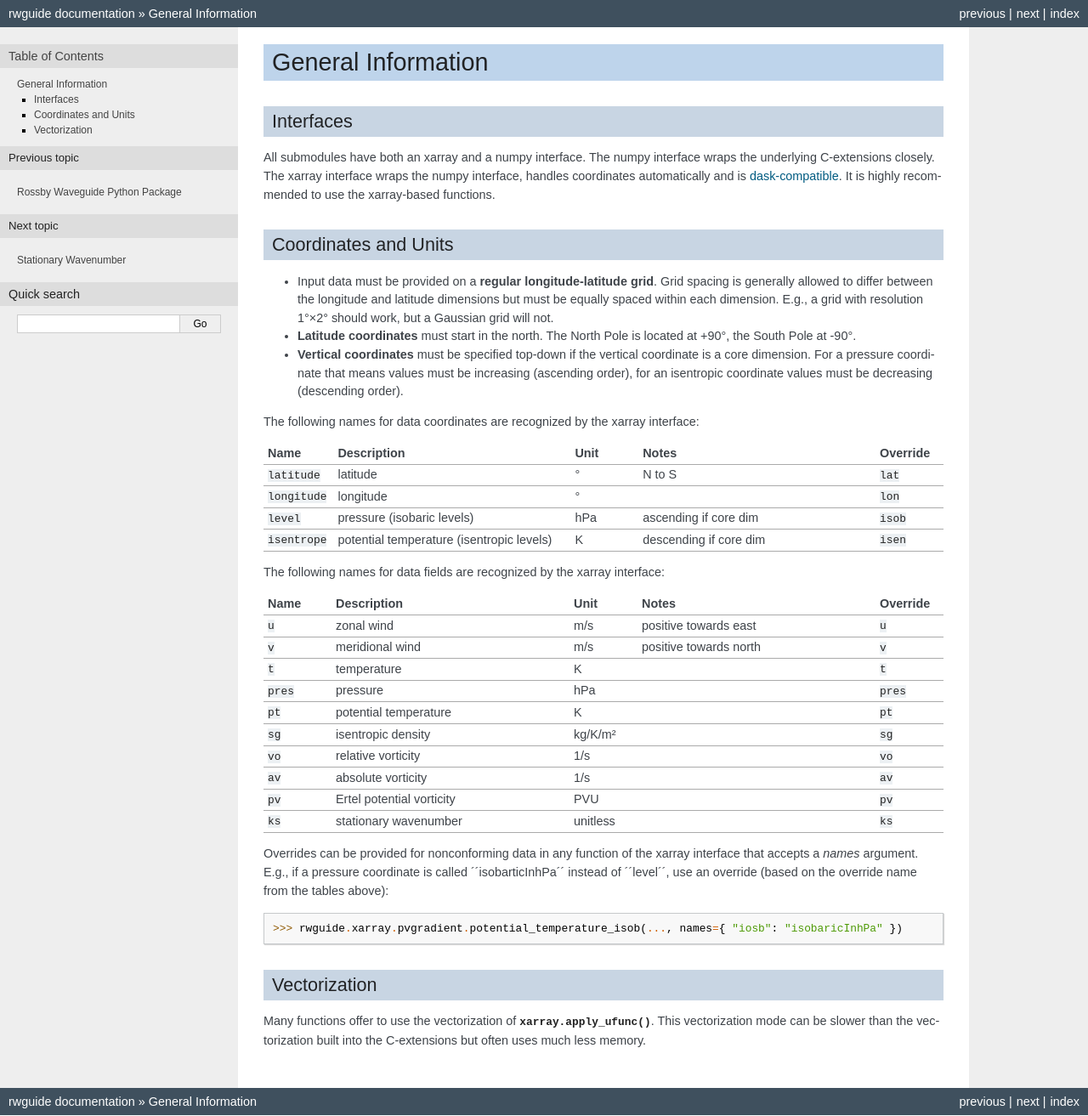
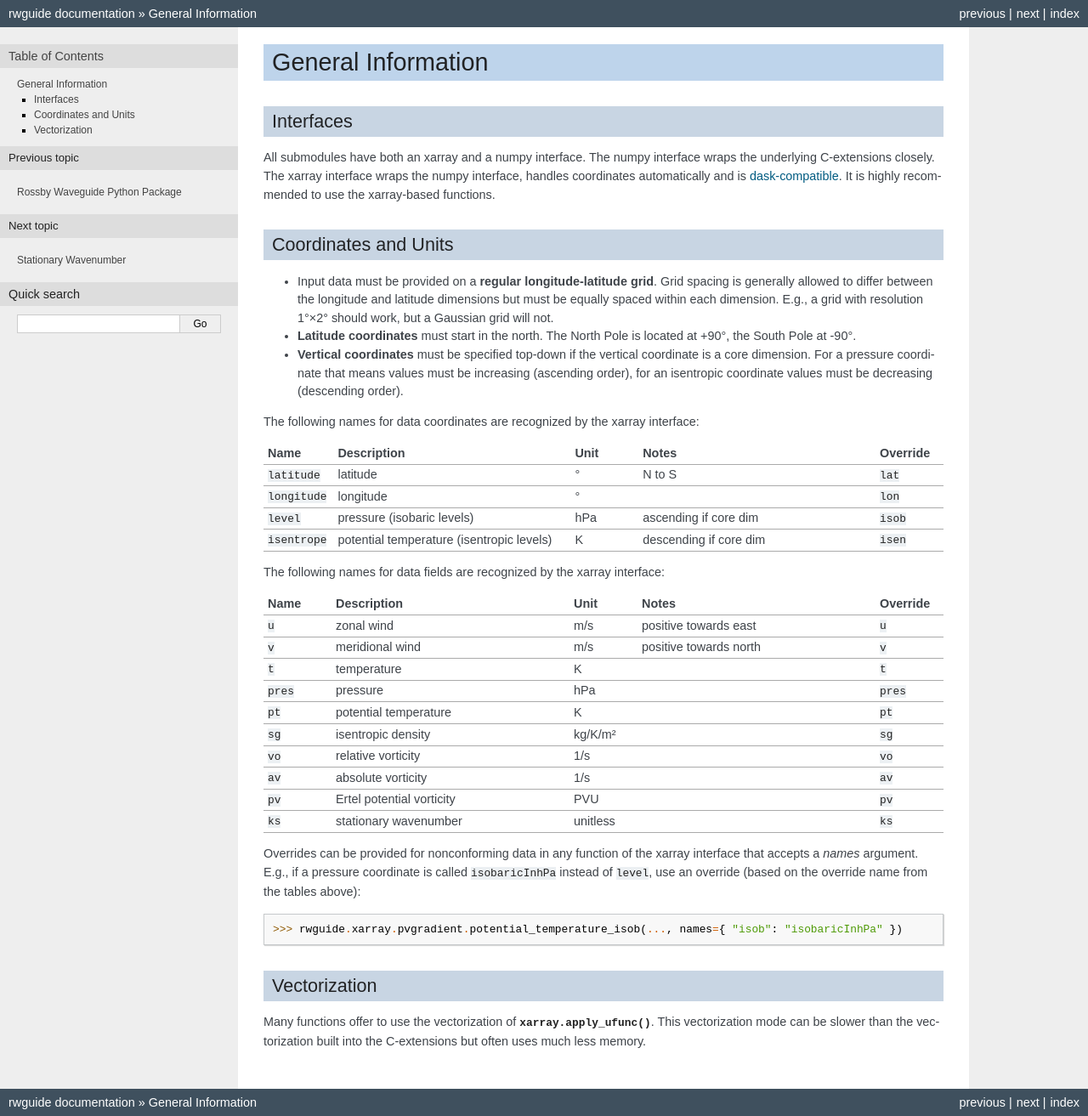
Before and after one commit to wavestoweather/Rolling-Zonalization, a Sphinx documentation site: the page built from docs/source/general.rst, in a window 1280 px wide. Shown: the whole page at 85% size. Built offline with Sphinx 7.4.7, drawn with Linux system fonts in a browser that asks for light colours.

Commit message:
Fix typos

```diff
--- a/docs/source/general.rst
+++ b/docs/source/general.rst
@@ -137,9 +137,9 @@ The following names for data fields are recognized by the xarray interface:
       - ``ks``
 
 Overrides can be provided for nonconforming data in any function of the xarray interface that accepts a `names` argument.
-E.g., if a pressure coordinate is called ´´isobarticInhPa´´ instead of ´´level´´, use an override (based on the override name from the tables above):
+E.g., if a pressure coordinate is called ``isobaricInhPa`` instead of ``level``, use an override (based on the override name from the tables above):
 
->>> rwguide.xarray.pvgradient.potential_temperature_isob(..., names={ "iosb": "isobaricInhPa" })
+>>> rwguide.xarray.pvgradient.potential_temperature_isob(..., names={ "isob": "isobaricInhPa" })
 
 
 Vectorization
```
